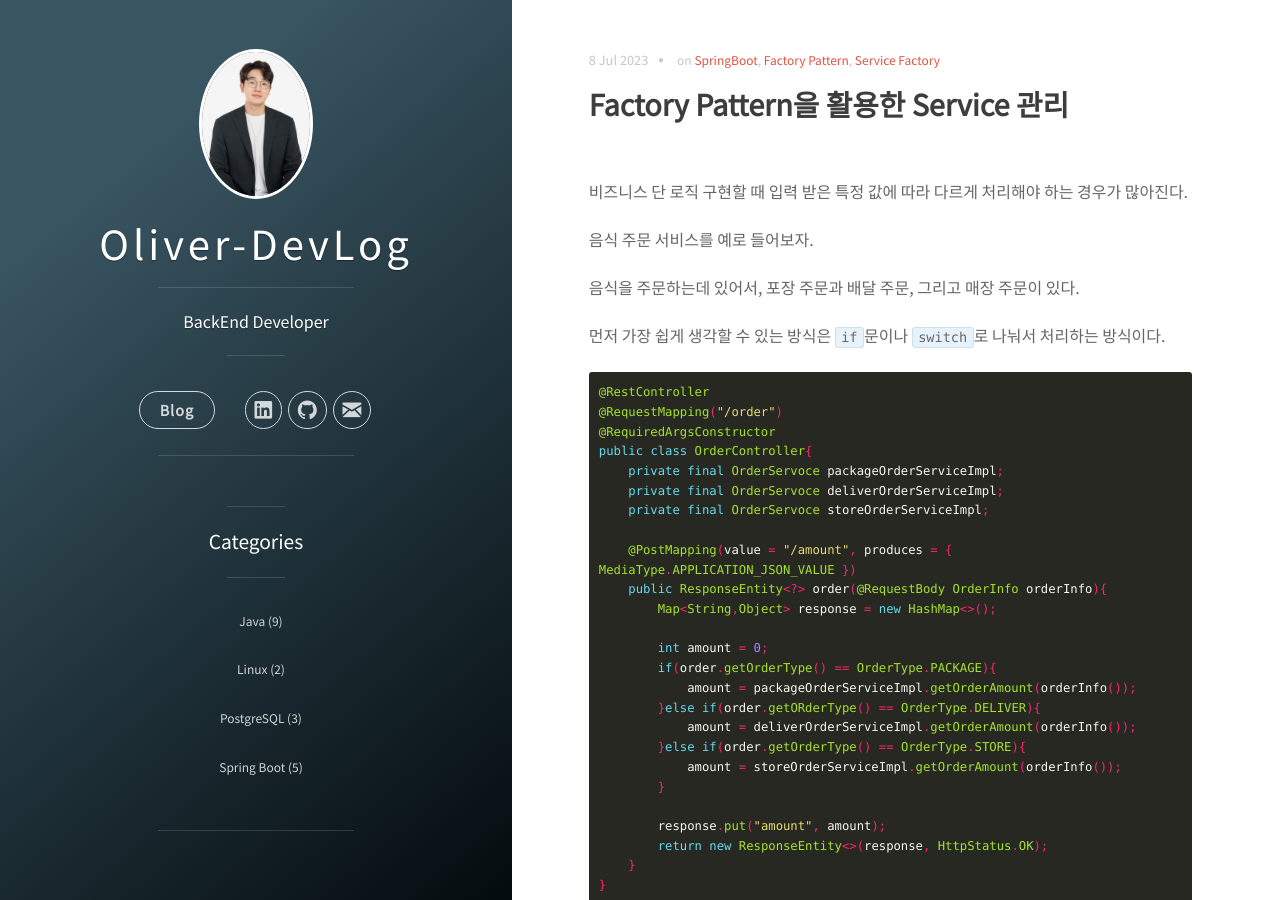
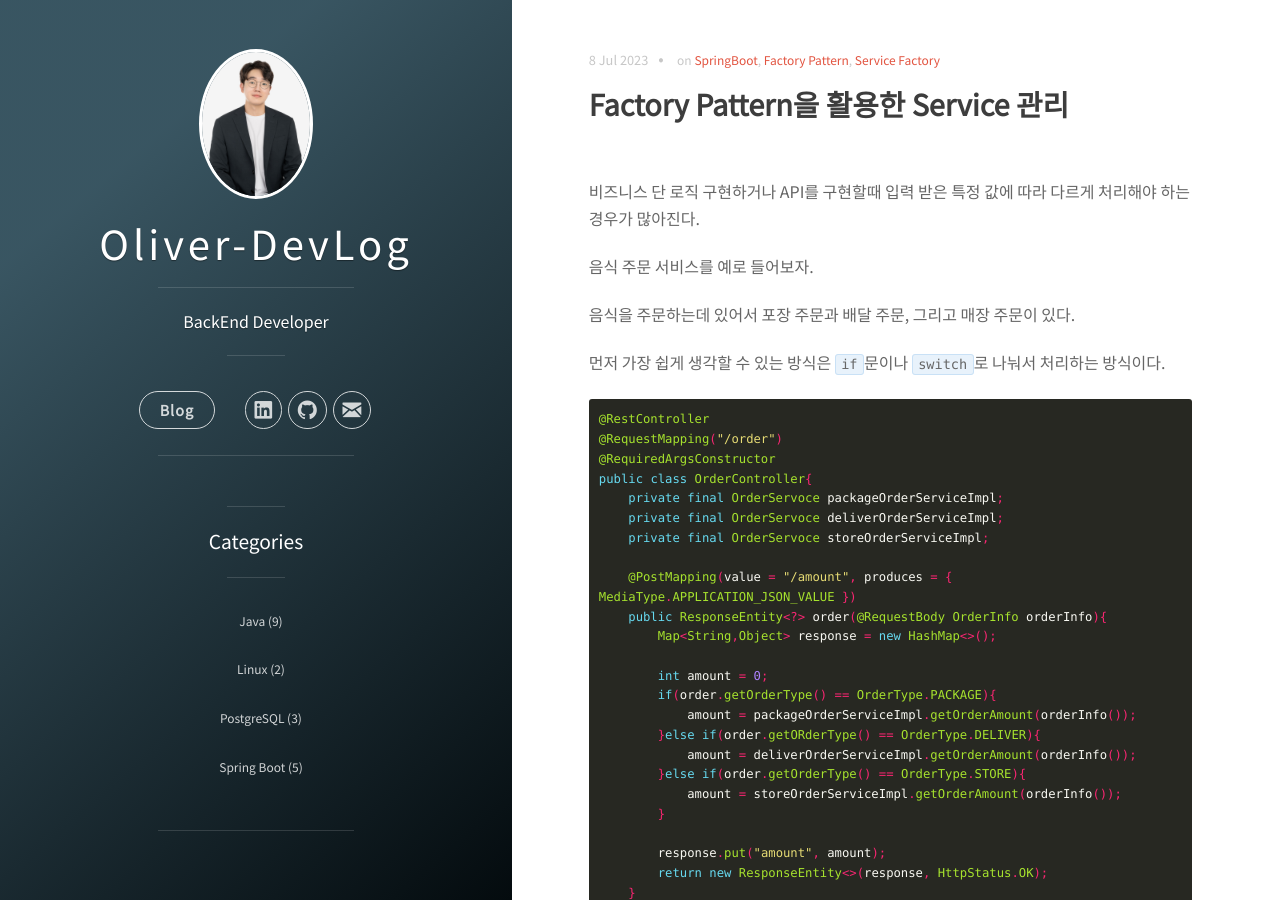
Before and after one commit to ardente6320/ardente6320.github.io, a Jekyll site: the page built from _posts/Spring Boot/2023-07-08-springboot-5.md, in a window 1280 px wide and 900 px high. Built offline with Jekyll 4.4.1, drawn with Linux system fonts in a browser that asks for light colours.

```diff
--- a/_posts/Spring Boot/2023-07-08-springboot-5.md
+++ b/_posts/Spring Boot/2023-07-08-springboot-5.md
@@ -7,11 +7,11 @@
 
 <br>
 
-비즈니스 단 로직 구현할 때 입력 받은 특정 값에 따라 다르게 처리해야 하는 경우가 많아진다.
+비즈니스 단 로직 구현하거나 API를 구현할때  입력 받은 특정 값에 따라 다르게 처리해야 하는 경우가 많아진다.
 
 음식 주문 서비스를 예로 들어보자.
 
-음식을 주문하는데 있어서, 포장 주문과 배달 주문, 그리고 매장 주문이 있다.
+음식을 주문하는데 있어서 포장 주문과 배달 주문, 그리고 매장 주문이 있다.
 
 먼저 가장 쉽게 생각할 수 있는 방식은 `if`문이나 `switch`로 나눠서 처리하는 방식이다.
 
```
